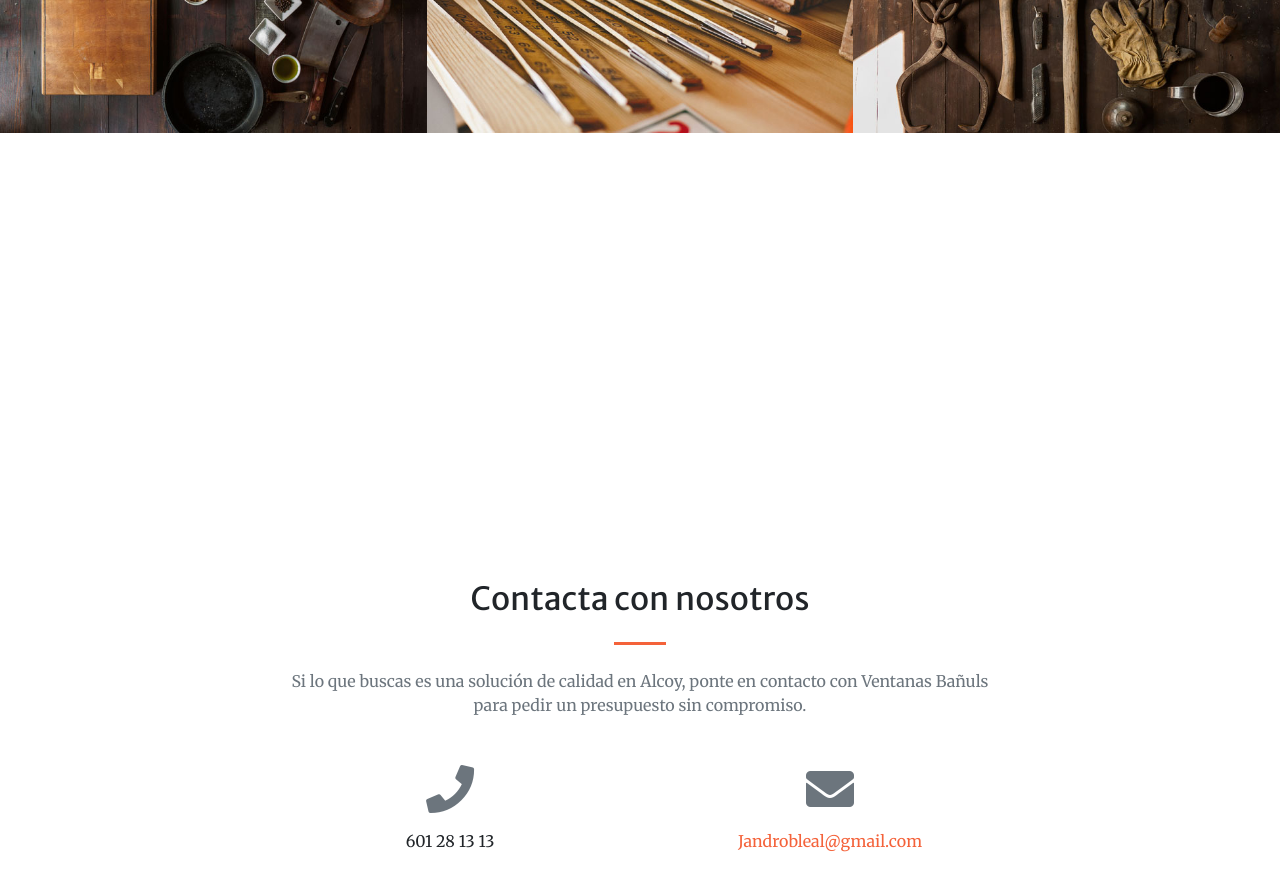
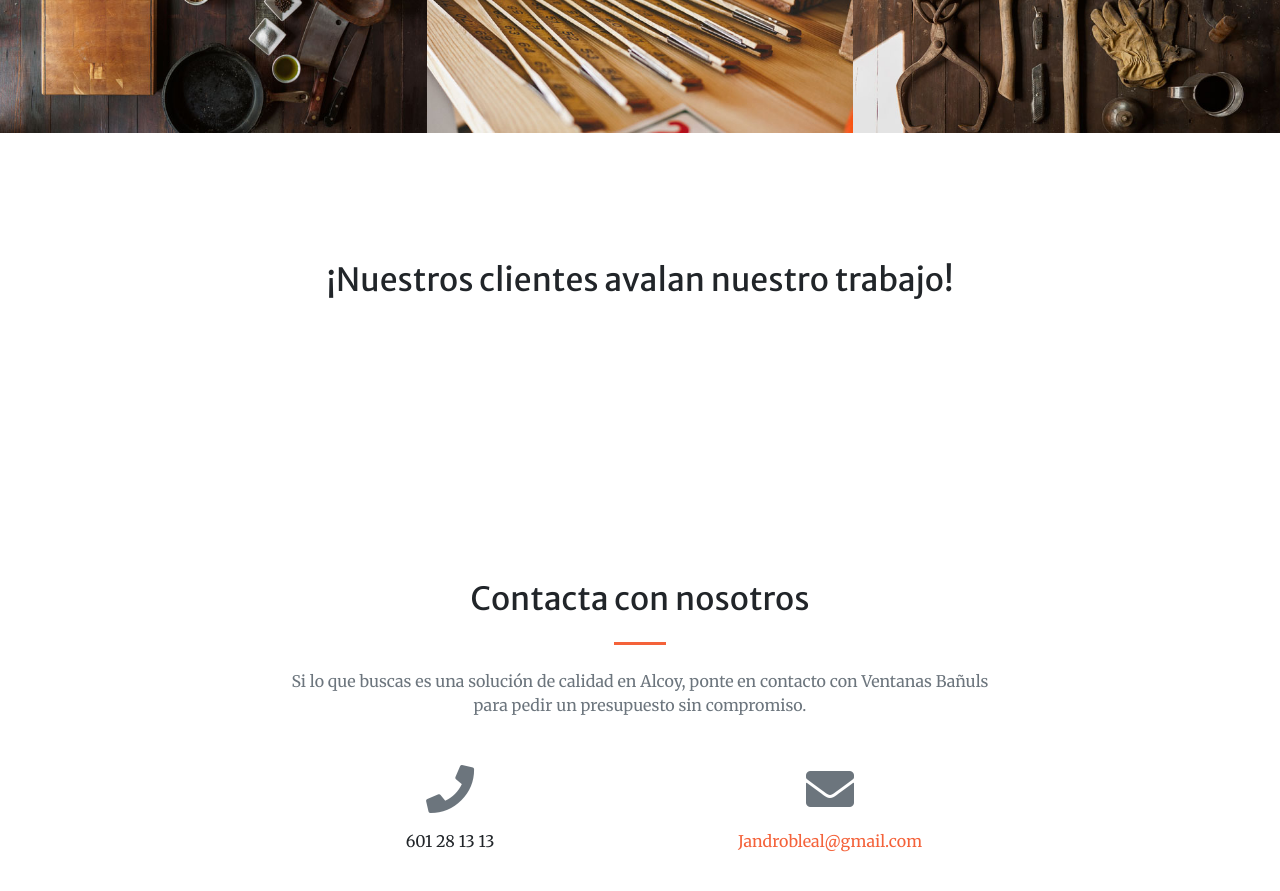
Before and after one commit to edgvic/ventanasbanuls, a website with bundled scripts: page index.html in a window 1280 px wide. Shown: the part 2540-3431 px from the top of the page. Built offline with nearby package versions, Linux system fonts and the light colour scheme.

Commit message:
Update index.html

```diff
--- a/index.html
+++ b/index.html
@@ -212,7 +212,7 @@ Correderas, abatibles, oscilobatientes y rotura de puente térmico.</p>
   </section>
 
   <!-- Call to Action Section -->
-  <section class="page-section bg-white text-white">
+  <section class="page-section bg-white text-black">
     <div class="container text-center">
       <h2 class="mb-4">¡Nuestros clientes avalan nuestro trabajo!</h2>
       <script src="https://apps.elfsight.com/p/platform.js" defer></script>
```
